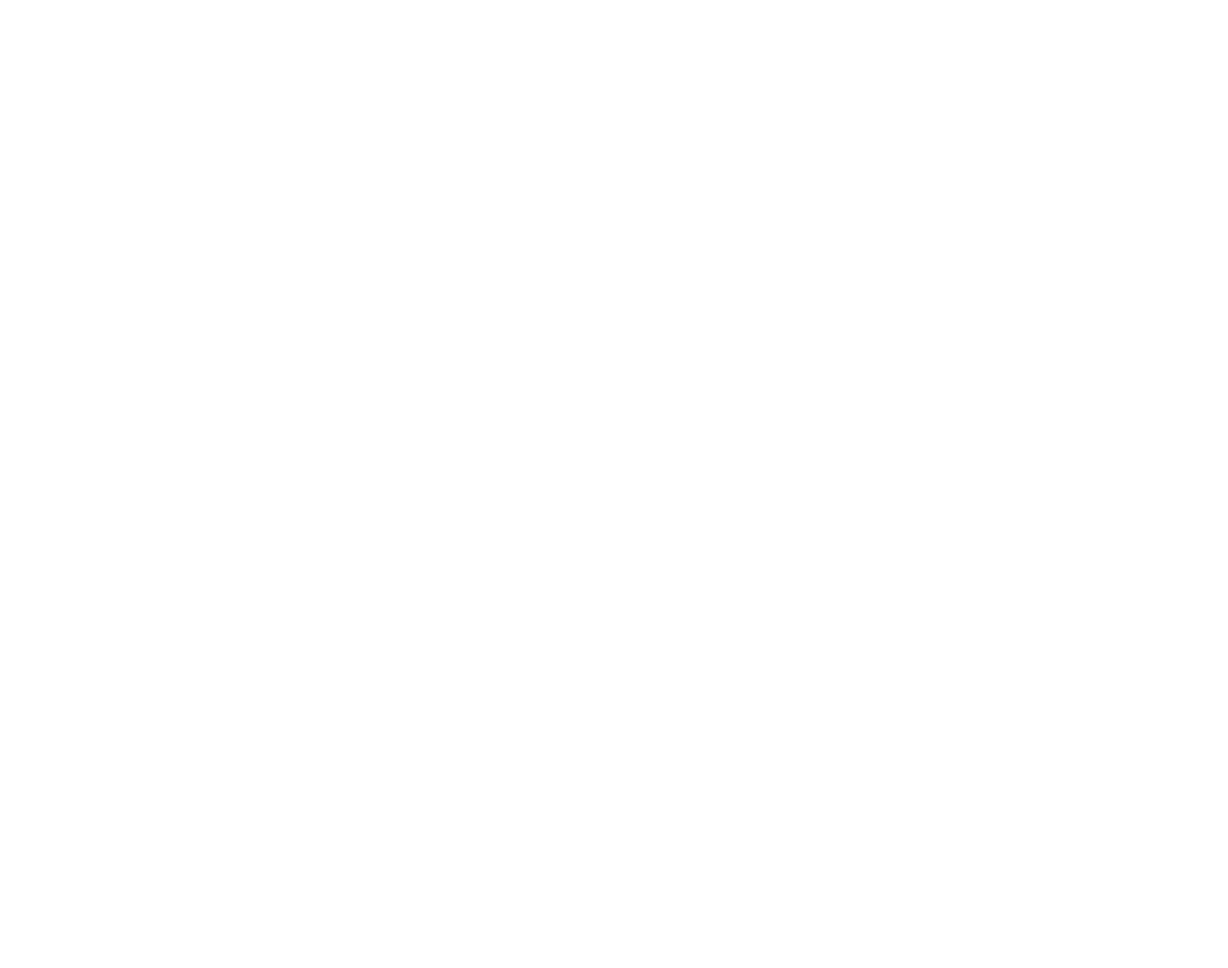
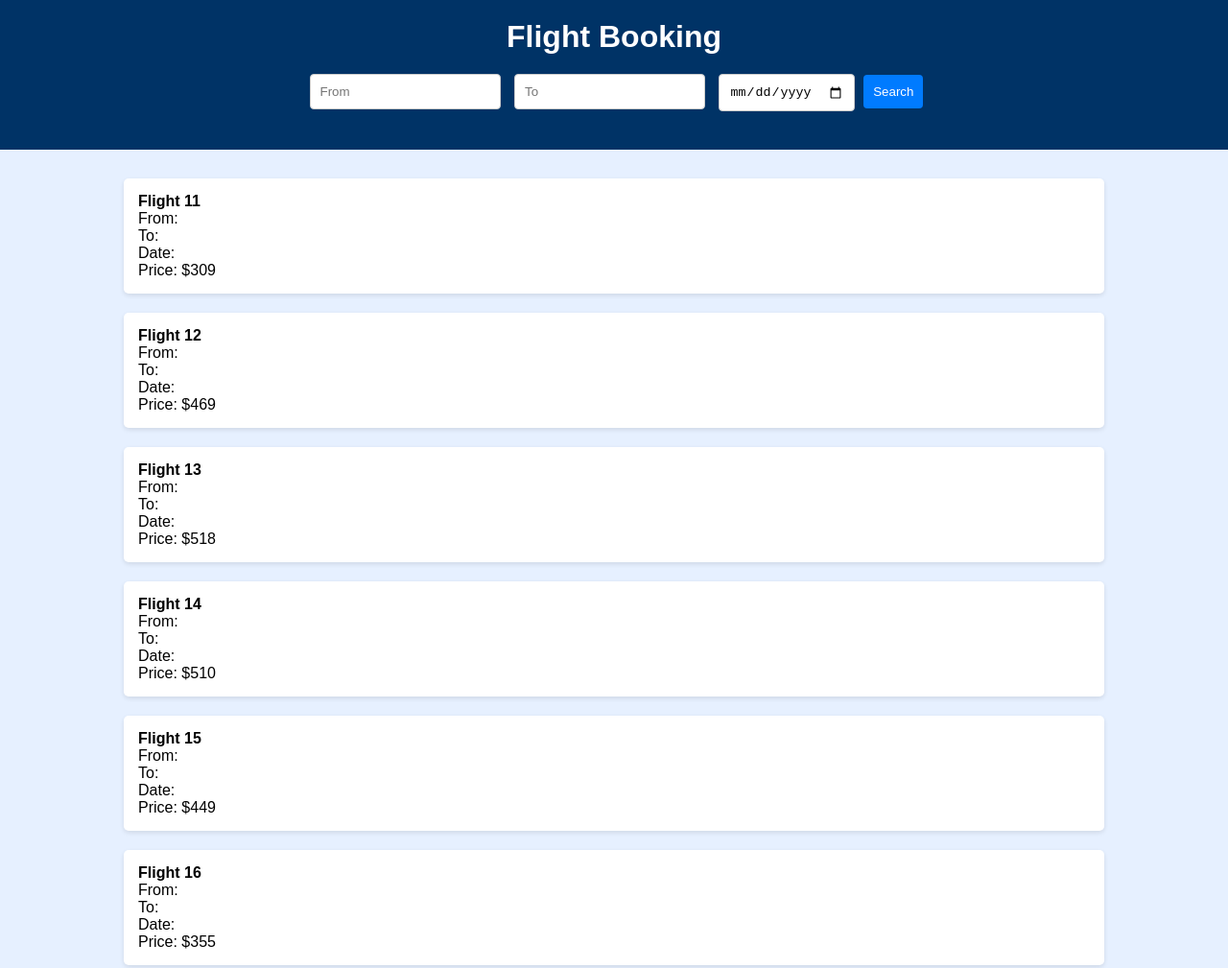
Before and after one commit to KrrishWasan/Project2, a plain HTML site: page index.html in a window 1280 px wide. Shown: the top 1009 px of the page at 96% size. Before the commit the page ends 800 px from the top, so only its background shows below. Drawn offline with Linux system fonts and the light colour scheme.

Commit message:
Flight Search Page

```diff
--- /dev/null
+++ b/app.js
@@ -0,0 +1,49 @@
+const flightList = document.getElementById('flight-list');
+const loadingIndicator = document.getElementById('loading');
+let page = 1; // For pagination
+let isLoading = false;
+
+document.getElementById('search-form').addEventListener('submit', (e) => {
+    e.preventDefault();
+    page = 1; // Reset page number
+    flightList.innerHTML = ''; // Clear previous results
+    loadFlights();
+});
+
+// Load flights based on search criteria
+function loadFlights() {
+    const from = document.getElementById('from').value;
+    const to = document.getElementById('to').value;
+    const date = document.getElementById('date').value;
+
+    if (isLoading) return;
+
+    isLoading = true;
+    loadingIndicator.style.display = 'block';
+
+    // Simulate an API call
+    setTimeout(() => {
+        for (let i = 0; i < 10; i++) { // Load 10 flights each time
+            const flightItem = document.createElement('div');
+            flightItem.className = 'flight-item';
+            flightItem.innerHTML = `
+                <strong>Flight ${page * 10 + i + 1}</strong><br>
+                From: ${from}<br>
+                To: ${to}<br>
+                Date: ${date}<br>
+                Price: $${Math.floor(Math.random() * 500) + 100}
+            `;
+            flightList.appendChild(flightItem);
+        }
+        isLoading = false;
+        loadingIndicator.style.display = 'none';
+        page++;
+    }, 1000);
+}
+
+// Infinite scroll
+window.addEventListener('scroll', () => {
+    if (window.innerHeight + window.scrollY >= document.body.offsetHeight) {
+        loadFlights();
+    }
+});
--- a/index.html
+++ b/index.html
@@ -3,9 +3,27 @@
 <head>
     <meta charset="UTF-8">
     <meta name="viewport" content="width=device-width, initial-scale=1.0">
-    <title>Sample</title>
+    <title>Flight Booking</title>
+    <link rel="stylesheet" href="style.css">
 </head>
 <body>
+    <header>
+        <h1>Flight Booking</h1>
+        <form id="search-form">
+            <input type="text" id="from" placeholder="From" required>
+            <input type="text" id="to" placeholder="To" required>
+            <input type="date" id="date" required>
+            <button type="submit">Search</button>
+        </form>
+    </header>
 
+    <main>
+        <div id="flight-list" class="flight-list">
+            <!-- Flights will be dynamically loaded here -->
+        </div>
+        <div id="loading" class="loading">Loading...</div>
+    </main>
+
+    <script src="app.js"></script>
 </body>
 </html>
--- /dev/null
+++ b/style.css
@@ -0,0 +1,65 @@
+body {
+    font-family: Arial, sans-serif;
+    margin: 0;
+    padding: 0;
+    background-color: #e6f0ff;
+}
+
+header {
+    background-color: #003366;
+    color: white;
+    padding: 20px;
+    text-align: center;
+}
+
+header h1 {
+    margin: 0;
+}
+
+#search-form {
+    margin: 20px 0;
+}
+
+#search-form input {
+    padding: 10px;
+    margin: 0 5px;
+    border: 1px solid #ccc;
+    border-radius: 4px;
+}
+
+#search-form button {
+    padding: 10px;
+    background-color: #007bff;
+    border: none;
+    color: white;
+    border-radius: 4px;
+    cursor: pointer;
+}
+
+.flight-list {
+    display: flex;
+    flex-direction: column;
+    align-items: center;
+    margin: 20px;
+}
+
+.flight-item {
+    background-color: white;
+    border-radius: 5px;
+    box-shadow: 0 2px 5px rgba(0, 0, 0, 0.1);
+    width: 80%;
+    margin: 10px 0;
+    padding: 15px;
+    transition: box-shadow 0.3s;
+}
+
+.flight-item:hover {
+    box-shadow: 0 4px 10px rgba(0, 0, 0, 0.2);
+}
+
+.loading {
+    display: none;
+    font-size: 18px;
+    color: #007bff;
+    text-align: center;
+}
```
